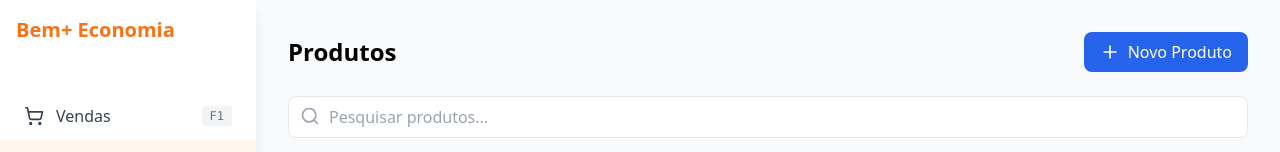
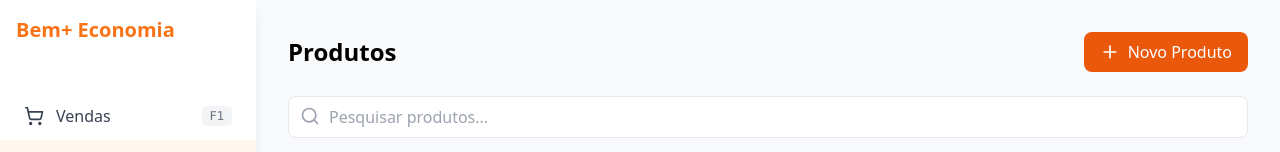
Before and after one commit to felpsalvs/saas-mercadinho, a React (Vite) app: page /products in a window 1280 px wide. Shown: the top 152 px of the page. Built offline with nearby package versions, Linux system fonts and the light colour scheme; no server answers; the database is empty.

Commit message:
Update LoadingSpinner and Products component to use orange theme for consistency in button and spinner colors.

```diff
--- a/src/components/ui/LoadingSpinner.tsx
+++ b/src/components/ui/LoadingSpinner.tsx
@@ -3,7 +3,7 @@ import React from 'react';
 export function LoadingSpinner() {
   return (
     <div className="flex justify-center items-center p-4">
-      <div className="animate-spin rounded-full h-8 w-8 border-b-2 border-blue-600"></div>
+      <div className="animate-spin rounded-full h-8 w-8 border-b-2 border-orange-600"></div>
     </div>
   );
 }
--- a/src/pages/Products.tsx
+++ b/src/pages/Products.tsx
@@ -42,7 +42,7 @@ export default function Products() {
         <h1 className="text-2xl font-bold">Produtos</h1>
         <button
           onClick={() => setShowNewProductForm(true)}
-          className="w-full sm:w-auto flex items-center justify-center gap-2 px-4 py-2 bg-blue-600 text-white rounded-lg hover:bg-blue-700"
+          className="w-full sm:w-auto flex items-center justify-center gap-2 px-4 py-2 bg-orange-600 text-white rounded-lg hover:bg-orange-700"
         >
           <Plus size={20} />
           Novo Produto
@@ -111,12 +111,12 @@ export default function Products() {
                           setSelectedProduct(product);
                           setShowStockModal(true);
                         }}
-                        className="p-1 text-gray-400 hover:text-blue-600"
+                        className="p-1 text-gray-400 hover:text-orange-600"
                         title="Gerenciar Estoque"
                       >
                         <Package size={18} />
                       </button>
-                      <button className="p-1 text-gray-400 hover:text-blue-600">
+                      <button className="p-1 text-gray-400 hover:text-orange-600">
                         <Edit2 size={18} />
                       </button>
                       <button className="p-1 text-gray-400 hover:text-red-600">
```
